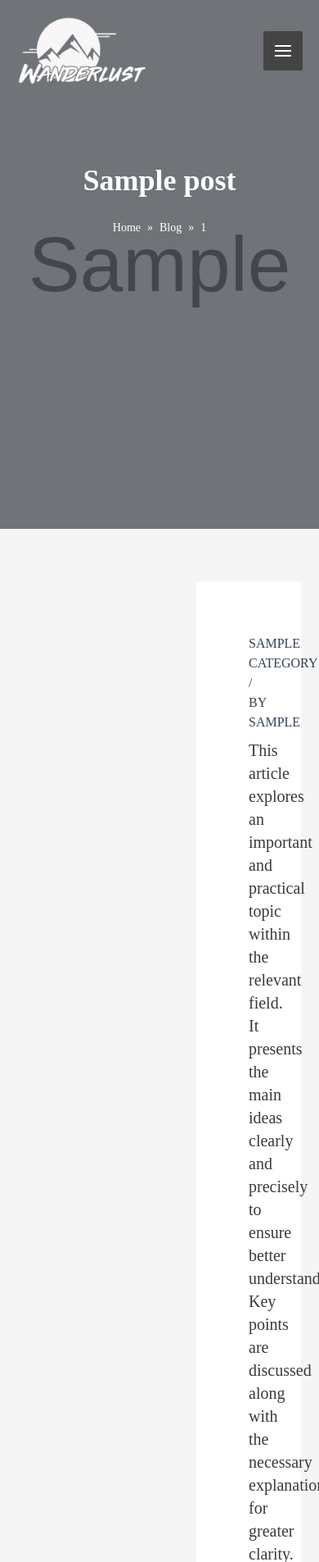
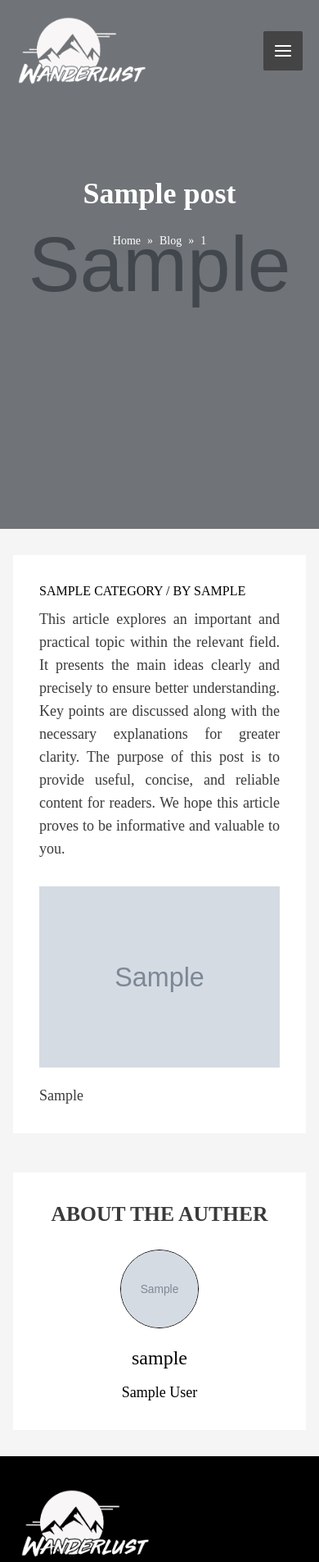
Before and after one commit to ariyarastpour/project1, a Django app: page /blog/1 in a window 390 px wide; the page is wider, and only the part inside the window is pictured. Shown: the top 1905 px of that part at 82% size. Run offline with Django 5.2, Linux system fonts and the light colour scheme; tables that the repository leaves empty hold one stand-in row (values such as "Sample post"); grey boxes marked "Sample" are stand-in pictures; some libraries are stand-ins or nearby versions.

Commit message:
author url and search url(field)

```diff
--- a/blog/templatetags/blog_tags.py
+++ b/blog/templatetags/blog_tags.py
@@ -5,12 +5,13 @@ register = template.Library()
 #recent-posts
 @register.inclusion_tag('blog/blog-recent-posts.html')
 def recent_posts():
-    recent_posts = Post.objects.filter(status=1).order_by('published_date')[:6]
+    recent_posts = Post.objects.filter(status=1).order_by('-published_date')[:6]
     return {'recent_posts':recent_posts}
 
+#in footer
 @register.inclusion_tag('blog/blog-footer-recent-posts.html')
 def recent_posts_footer():
-    recent_posts = Post.objects.filter(status=1).order_by('published_date')[:6]
+    recent_posts = Post.objects.filter(status=1).order_by('-published_date')[:6]
     return {'recent_posts':recent_posts}
 
 #categories
@@ -23,6 +24,7 @@ def posts_categories():
         cat_dict[name]=posts.filter(category=name).count()
     return {'categories':cat_dict}
 
+#in footer
 @register.inclusion_tag('blog/blog-categories-footer.html')
 def posts_categories_footer():
     posts = Post.objects.filter(status=1)
@@ -32,6 +34,7 @@ def posts_categories_footer():
         cat_dict[name]=posts.filter(category=name).count()
     return {'categories':cat_dict}
 
+#in header
 @register.inclusion_tag('blog/blog-categories-nav.html')
 def posts_categories_header():
     posts = Post.objects.filter(status=1)
--- a/blog/urls.py
+++ b/blog/urls.py
@@ -5,6 +5,10 @@ app_name = 'blog'
 urlpatterns = [
     path('', blog_view, name='index'),
     path('/<int:pid>',blog_pid, name='pid'),
-    #categories
-    path('/category/<str:cat_name>',blog_view,name='category')
+    #author url
+    path('/author/<str:author_username>',blog_view ,name='author' ),
+    #categories url
+    path('/category/<str:cat_name>',blog_view,name='category'),
+    #search url
+    path('/search/',blog_search ,name='search')
 ]
--- a/blog/views.py
+++ b/blog/views.py
@@ -1,10 +1,12 @@
 from django.shortcuts import render , get_object_or_404
 from blog.models import Post
 
-def blog_view(request,cat_name=None):
+def blog_view(request,**kwargs):
     posts = Post.objects.filter(status=1)
-    if cat_name:
-        posts = posts.filter(category__name=cat_name)
+    if kwargs.get('cat_name'):
+        posts = posts.filter(category__name=kwargs['cat_name'])
+    if kwargs.get('author_username'):
+        posts = posts.filter(author__username= kwargs['author_username'])
     first_post = posts[0]
     other_posts = posts[1:]
 
@@ -21,3 +23,21 @@ def blog_pid(request,pid):
     post = get_object_or_404(posts, pk=pid,status=1)
     context = {'post':post}
     return render(request,'blog/blog-single.html',context)
+
+def blog_search(request):
+    posts = Post.objects.filter(status=1)
+
+    if request.method == 'GET':
+        query = request.GET.get('s')
+        if query:
+            posts = posts.filter(disc__icontains=query,title__icontains=query)
+
+    first_post = posts.first()
+    other_posts = posts[1:]
+
+    context = {
+        'posts': posts,
+        'first_post': first_post,
+        'other_posts': other_posts
+    }
+    return render(request, 'blog/blog-home.html', context)
--- a/templates/blog/blog-sidebar.html
+++ b/templates/blog/blog-sidebar.html
@@ -3,12 +3,12 @@
 
 <div class="flex flex-col md:w-1/4 py-[30px] md:mr-6 md:px-0 px-4 md:gap-10 gap-8">
     <div class="flex items-center justify-center py-8 px-1 bg-white">
-       <div class="relative w-11/12 px-3">
+       <form method="get" class="relative w-11/12 px-3">
             <input
                 class="bg-[#FAFAFA] py-2 px-4 font-medium text-[#666] text-lg border border-solid border-[#dddddd] rounded-sm w-full" type="text"
-                placeholder="Search...">
+                placeholder="Search..." name="s">
             <img class="w-3 h-3 absolute right-6 top-1/2 -translate-y-1/2" src="{% static 'search-icon.webp' %}" alt="search">
-        </div>
+       </form>
     </div>
 
     {% recent_posts %}
--- a/templates/blog/blog-single.html
+++ b/templates/blog/blog-single.html
@@ -247,7 +247,7 @@
               }
           </script>
         </div>
-        <div class="md:mt-56 mt-24 flex flex-col items-center gap-14">
+        <div class="md:mt-60 mt-28 flex flex-col items-center gap-14">
           <div class="flex flex-col items-center gap-7 text-center">
               <h1 class="text-white md:text-[5.1rem] text-4xl md:font-bold font-semibold">{{post.title}}</h1>
               <div class="flex gap-2 text-white md:text-lg text-sm drop-shadow-xl">
@@ -262,29 +262,29 @@
     </header>
   </div>
 
-  <div class="w-full mx-auto container p-[4rem] px-[15rem] items-center justify-center">
-    <section class="bg-white p-16">
+  <div class="w-full mx-auto md:container md:py-[4rem] py-[2rem] md:px-[15rem] px-[1rem] items-center justify-center">
+    <section class="bg-white md:p-16 p-8">
       <div class="flex flex-col">
-        <p class="text-slate-700 uppercase text-md mb-2">
+        <p class="md:text-slate-700 uppercase text-md mb-2">
           {% for cat in post.category.all %}
           {{cat.name}}
           {% endfor %}
           / By <a href="#author">{{post.author}}</a></p>
-        <p class="text-[#3A3A3A] font-medium text-xl leading-7 text-justify"> This article explores an important and practical topic within the relevant field.
+        <p class="text-[#3A3A3A] font-medium md:text-xl text-lg leading-7 text-justify"> This article explores an important and practical topic within the relevant field.
         It presents the main ideas clearly and precisely to ensure better understanding. Key points are discussed along with the necessary explanations for greater clarity.
         The purpose of this post is to provide useful, concise, and reliable content for readers. We hope this article proves to be informative and valuable to you.</p>
         <img class="mt-8 text-lg w-[1024px]" src="{{post.image.url}}" alt="image">
-        <p class=" mt-5 text-[#3A3A3A] text-xl leading-8">{{post.disc}}</p>
+        <p class=" mt-5 text-[#3A3A3A] md:text-xl text-lg leading-7 text-justify">{{post.disc}}</p>
       </div>
     </section>
-    <section id="author" class="bg-white p-12 mt-12">
-      <div class="flex flex-col gap-6">
-        <h2 class="text-[2rem] text-[#3A3A3A] font-semibold">ABOUT THE AUTHER</h2>
-        <div class="flex gap-5">
-          <img class="rounded-full w-28 h-28 border border-black" src="{{post.author_image.url}}" alt="author-img">
-          <div class="flex flex-col gap-3">
+    <section id="author" class="bg-white md:p-12 p-8 mt-12">
+      <div class="flex flex-col gap-6 items-center">
+        <h2 class="md:text-[2rem] text-[1.6rem] text-[#3A3A3A] font-semibold">ABOUT THE AUTHER</h2>
+        <div class="flex md:flex-row flex-col gap-5 items-center">
+          <img class="rounded-full md:w-28 md:h-28 w-24 h-24 border border-black" src="{{post.author_image.url}}" alt="author-img">
+          <div class="flex flex-col gap-3 items-center">
             <h3 class="text-2xl">{{post.author}}</h3>
-            <p class="text-lg">{{post.author_bio}}</p>
+            <p class="text-lg text-center">{{post.author_bio}}</p>
           </div>
         </div>
       </div>
```
